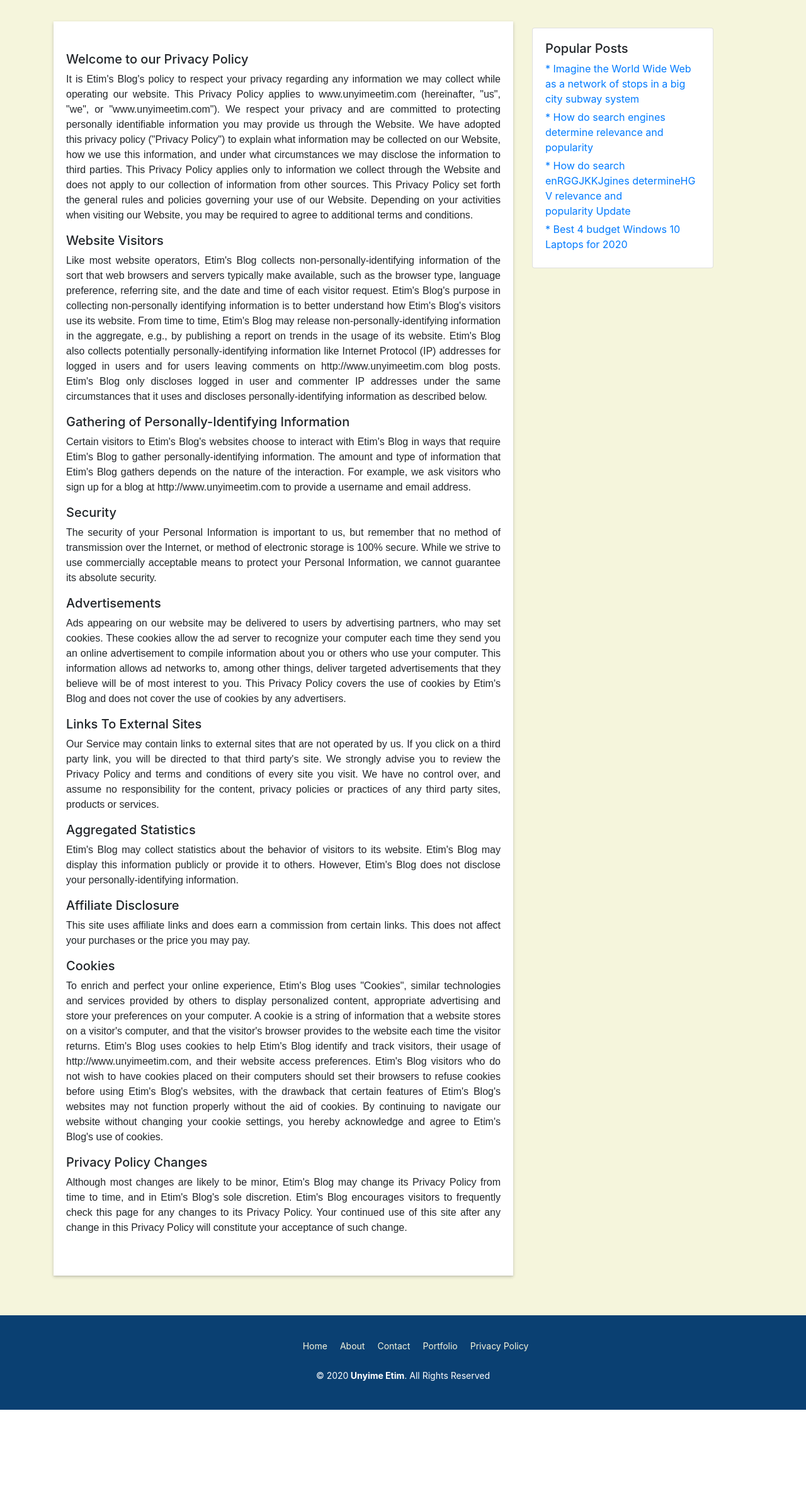
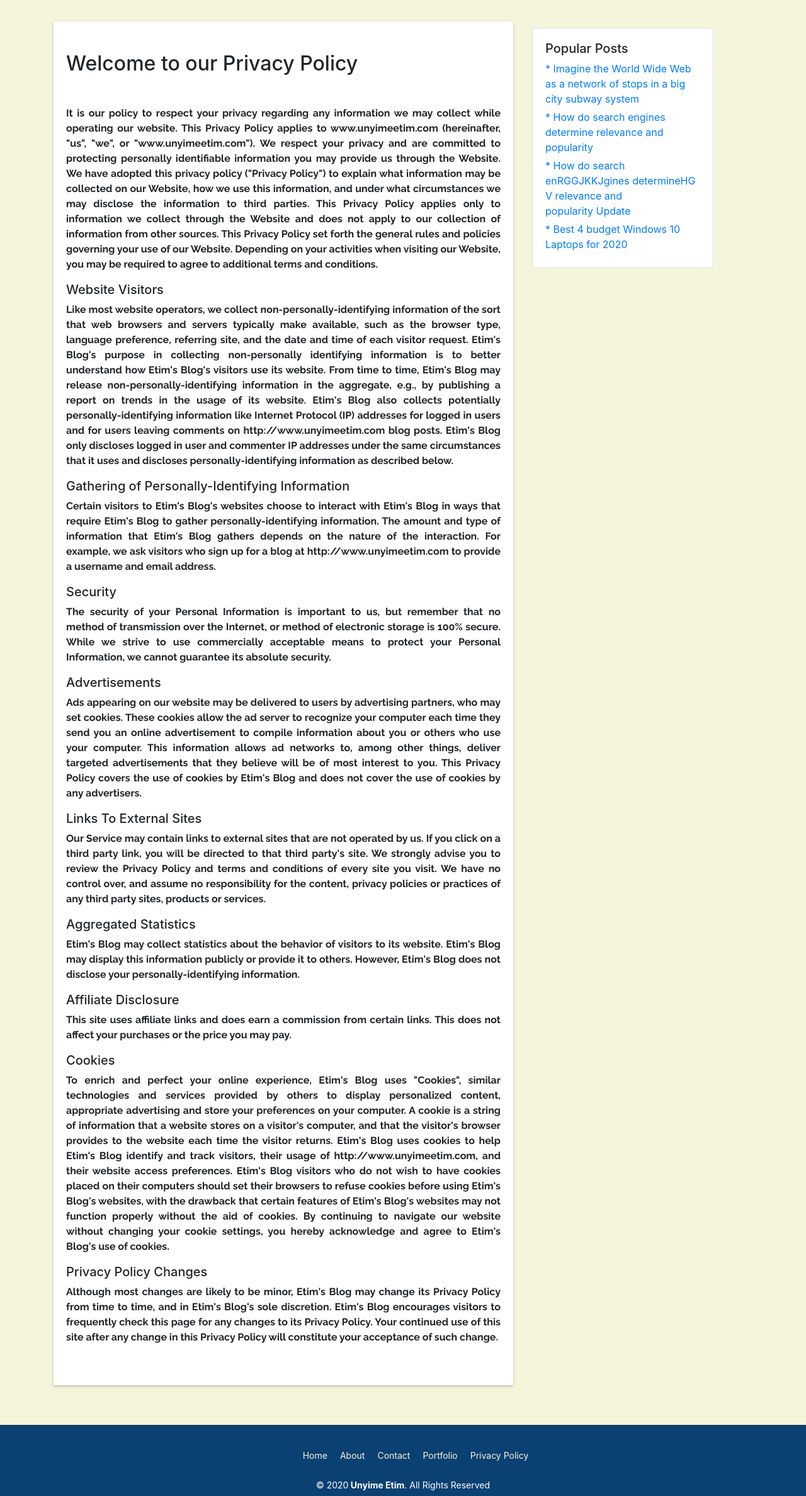
Before and after one commit to unyime1/my-blog, a Flask app: page /privacy in a window 1280 px wide. Shown: the part 56-2432 px from the top of the page at 63% size. Before the commit the page ends 2295 px from the top, so only its background shows below. Run offline with Flask 2, Linux system fonts and the light colour scheme; data comes from the database, SQL or seed files in the repository; data that the repository does not hold is empty; parts of the project's set-up code (start-up, migrations or seed data) failed here and were passed over; some libraries are stand-ins or nearby versions.

Commit message:
further changes

```diff
--- a/blog/static/main.css
+++ b/blog/static/main.css
@@ -249,7 +249,7 @@
     font-size: 16px;
     font-weight: 300;
     text-align: justify;
-    font-family: Arial, Helvetica, sans-serif;
+    font-family: var(--intro-font);
 }
 
 .article-image {
@@ -261,3 +261,17 @@
     display: block;
     object-fit: contain
 }
+
+.contact-mf {
+    margin-top: 2rem;
+}
+
+.title-box-2 {
+    margin-bottom: 3rem;
+}
+
+.title-left {
+    font-size: 2rem;
+    position: relative;
+    margin-bottom: 3rem;
+}
--- a/blog/templates/layout.html
+++ b/blog/templates/layout.html
@@ -64,15 +64,15 @@
     <footer id="document-footer">
         <div id="document-footer-content">
             <ul id="my-footer-links">
-                <li><a class="footer-links" href="{{ url_for('main.home') }}" target="_blank">Home</a></li>
-                <li><a class="footer-links" href="{{ url_for('main.about') }}" target="_blank">About</a></li>
-                <li><a class="footer-links" href="{{ url_for('main.contact') }}" target="_blank">Contact</a></li>
-                <li><a class="footer-links" href="{{ url_for('main.portfolio') }}" target="_blank">Portfolio</a></li>
-                <li><a class="footer-links" href="{{url_for('main.privacy')}}" target="_blank">Privacy Policy</a></li>
+                <li><a class="footer-links" href="{{ url_for('main.home') }}">Home</a></li>
+                <li><a class="footer-links" href="{{ url_for('main.about') }}">About</a></li>
+                <li><a class="footer-links" href="{{ url_for('main.contact') }}">Contact</a></li>
+                <li><a class="footer-links" href="{{ url_for('main.portfolio') }}">Portfolio</a></li>
+                <li><a class="footer-links" href="{{url_for('main.privacy')}}">Privacy Policy</a></li>
                 {% if current_user.is_authenticated %}
-                <li><a class="footer-links" href="{{url_for('posts.post')}}" target="_blank">Post</a></li>
-                <li><a class="footer-links" href="{{url_for('users.logout')}}" target="_blank">Logout</a></li>
-                <li><a class="footer-links" href="{{url_for('main.admin')}}" target="_blank">Admin</a></li>
+                <li><a class="footer-links" href="{{url_for('posts.post')}}">Post</a></li>
+                <li><a class="footer-links" href="{{url_for('users.logout')}}">Logout</a></li>
+                <li><a class="footer-links" href="{{url_for('main.admin')}}">Admin</a></li>
                 {% endif %}
 
             </ul>
--- a/blog/templates/portfolio.html
+++ b/blog/templates/portfolio.html
@@ -24,7 +24,7 @@
           <a class="nav-item nav-link active" href="#welcome-section">About<span class="sr-only">(current)</span></a>
           <a class="nav-item nav-link" href="#projects">Work</a>
           <a class="nav-item nav-link" href="#contact-section">Contact</a>
-          <li><a class="footer-links" href="{{ url_for('main.home') }}" target="_blank">Blog</a></li>
+          <li><a class="footer-links" href="{{ url_for('main.home') }}">Blog</a></li>
         </div>
       </div>
     </nav>
--- a/blog/templates/privacy.html
+++ b/blog/templates/privacy.html
@@ -10,12 +10,12 @@
         </h5>
       </div>
       <p class="lead">
-        It is Etim's Blog's policy to respect your privacy regarding any information we may collect while operating our website. This Privacy Policy applies to www.unyimeetim.com (hereinafter, "us", "we", or "www.unyimeetim.com"). We respect your privacy and are committed to protecting personally identifiable information you may provide us through the Website. We have adopted this privacy policy ("Privacy Policy") to explain what information may be collected on our Website, how we use this information, and under what circumstances we may disclose the information to third parties. This Privacy Policy applies only to information we collect through the Website and does not apply to our collection of information from other sources.
+        It is our policy to respect your privacy regarding any information we may collect while operating our website. This Privacy Policy applies to www.unyimeetim.com (hereinafter, "us", "we", or "www.unyimeetim.com"). We respect your privacy and are committed to protecting personally identifiable information you may provide us through the Website. We have adopted this privacy policy ("Privacy Policy") to explain what information may be collected on our Website, how we use this information, and under what circumstances we may disclose the information to third parties. This Privacy Policy applies only to information we collect through the Website and does not apply to our collection of information from other sources.
         This Privacy Policy set forth the general rules and policies governing your use of our Website. Depending on your activities when visiting our Website, you may be required to agree to additional terms and conditions.
       </p>
       <h5>Website Visitors</h5>
       <p class="lead">
-        Like most website operators, Etim's Blog collects non-personally-identifying information of the sort that web browsers and servers typically make available, such as the browser type, language preference, referring site, and the date and time of each visitor request. Etim's Blog's purpose in collecting non-personally identifying information is to better understand how Etim's Blog's visitors use its website. From time to time, Etim's Blog may release non-personally-identifying information in the aggregate, e.g., by publishing a report on trends in the usage of its website.
+        Like most website operators, we collect non-personally-identifying information of the sort that web browsers and servers typically make available, such as the browser type, language preference, referring site, and the date and time of each visitor request. Etim's Blog's purpose in collecting non-personally identifying information is to better understand how Etim's Blog's visitors use its website. From time to time, Etim's Blog may release non-personally-identifying information in the aggregate, e.g., by publishing a report on trends in the usage of its website.
         Etim's Blog also collects potentially personally-identifying information like Internet Protocol (IP) addresses for logged in users and for users leaving comments on http://www.unyimeetim.com blog posts. Etim's Blog only discloses logged in user and commenter IP addresses under the same circumstances that it uses and discloses personally-identifying information as described below.
 
       </p>
```
Also changed, not shown: blog/templates/article_post_login_layout.html (+8 -8 lines), blog/templates/contact.html (+2 -9 lines), blog/templates/login.html (+3 -4 lines), blog/templates/about.html (line endings or trailing spaces).
